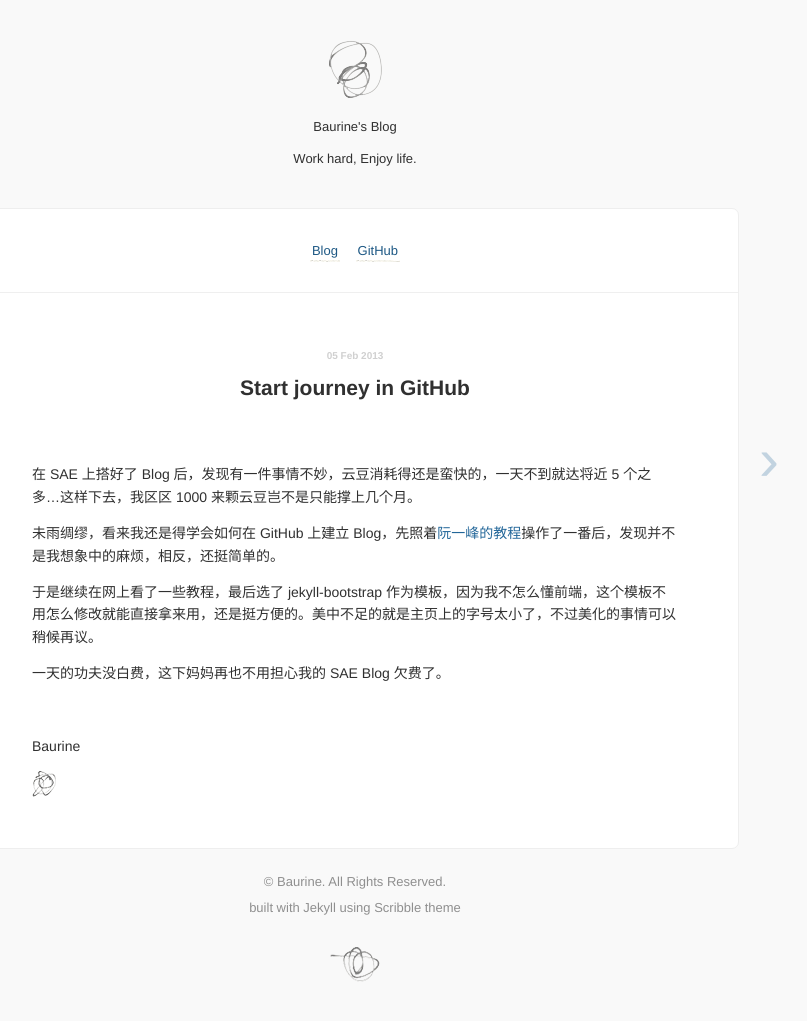
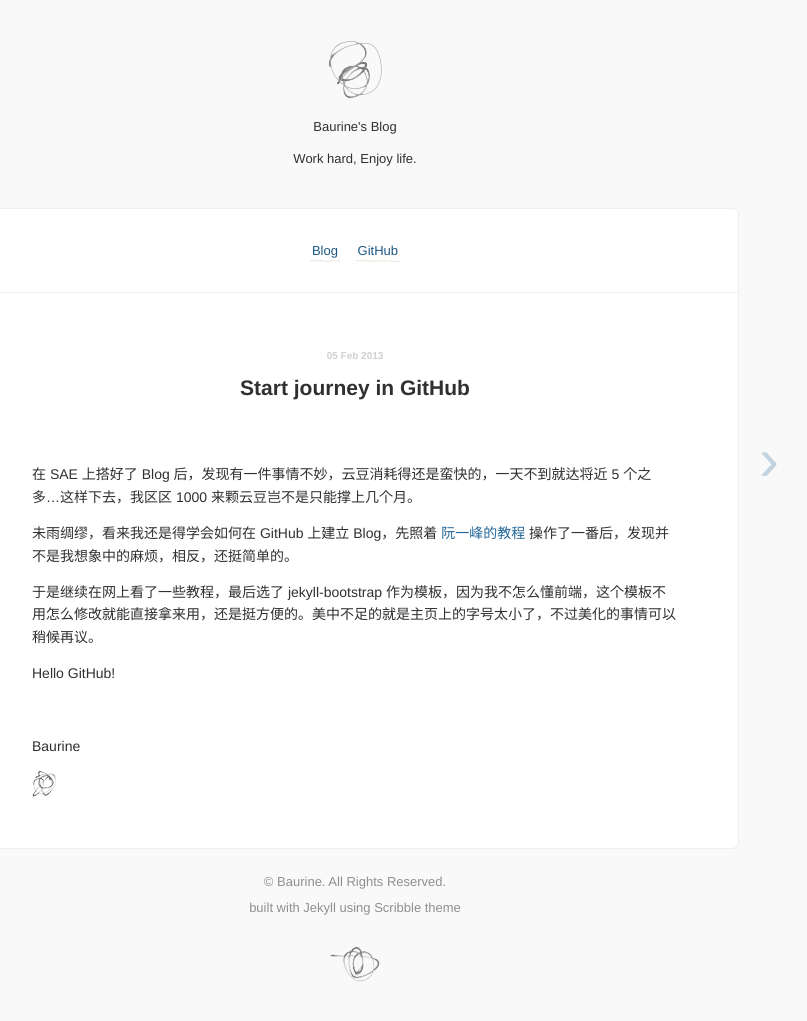
Before and after one commit to baurine/baurine.github.io, a Jekyll site: the page built from _posts/2013-02-05-start_blog_in_github.md, in a window 1280 px wide. Shown: the whole page, without its empty margins (285-1092 px from the left). Built offline with Jekyll 4.4.1, drawn with Linux system fonts in a browser that asks for light colours.

Commit message:
Polish some posts

```diff
--- a/_posts/2013-02-05-start_blog_in_github.md
+++ b/_posts/2013-02-05-start_blog_in_github.md
@@ -8,8 +8,8 @@ tags: [github, jekyll]
 
 在 SAE 上搭好了 Blog 后，发现有一件事情不妙，云豆消耗得还是蛮快的，一天不到就达将近 5 个之多...这样下去，我区区 1000 来颗云豆岂不是只能撑上几个月。
 
-未雨绸缪，看来我还是得学会如何在 GitHub 上建立 Blog，先照着[阮一峰的教程](http://www.ruanyifeng.com/blog/2012/08/blogging_with_jekyll.html)操作了一番后，发现并不是我想象中的麻烦，相反，还挺简单的。
+未雨绸缪，看来我还是得学会如何在 GitHub 上建立 Blog，先照着 [阮一峰的教程](http://www.ruanyifeng.com/blog/2012/08/blogging_with_jekyll.html) 操作了一番后，发现并不是我想象中的麻烦，相反，还挺简单的。
 
 于是继续在网上看了一些教程，最后选了 jekyll-bootstrap 作为模板，因为我不怎么懂前端，这个模板不用怎么修改就能直接拿来用，还是挺方便的。美中不足的就是主页上的字号太小了，不过美化的事情可以稍候再议。
 
-一天的功夫没白费，这下妈妈再也不用担心我的 SAE Blog 欠费了。
+Hello GitHub!
```
Also changed, not shown: _posts/2015-01-24-use_youdao_note.md (+1 -0 lines), _posts/2017-07-30-js_prototype.md (+0 -2 lines).
